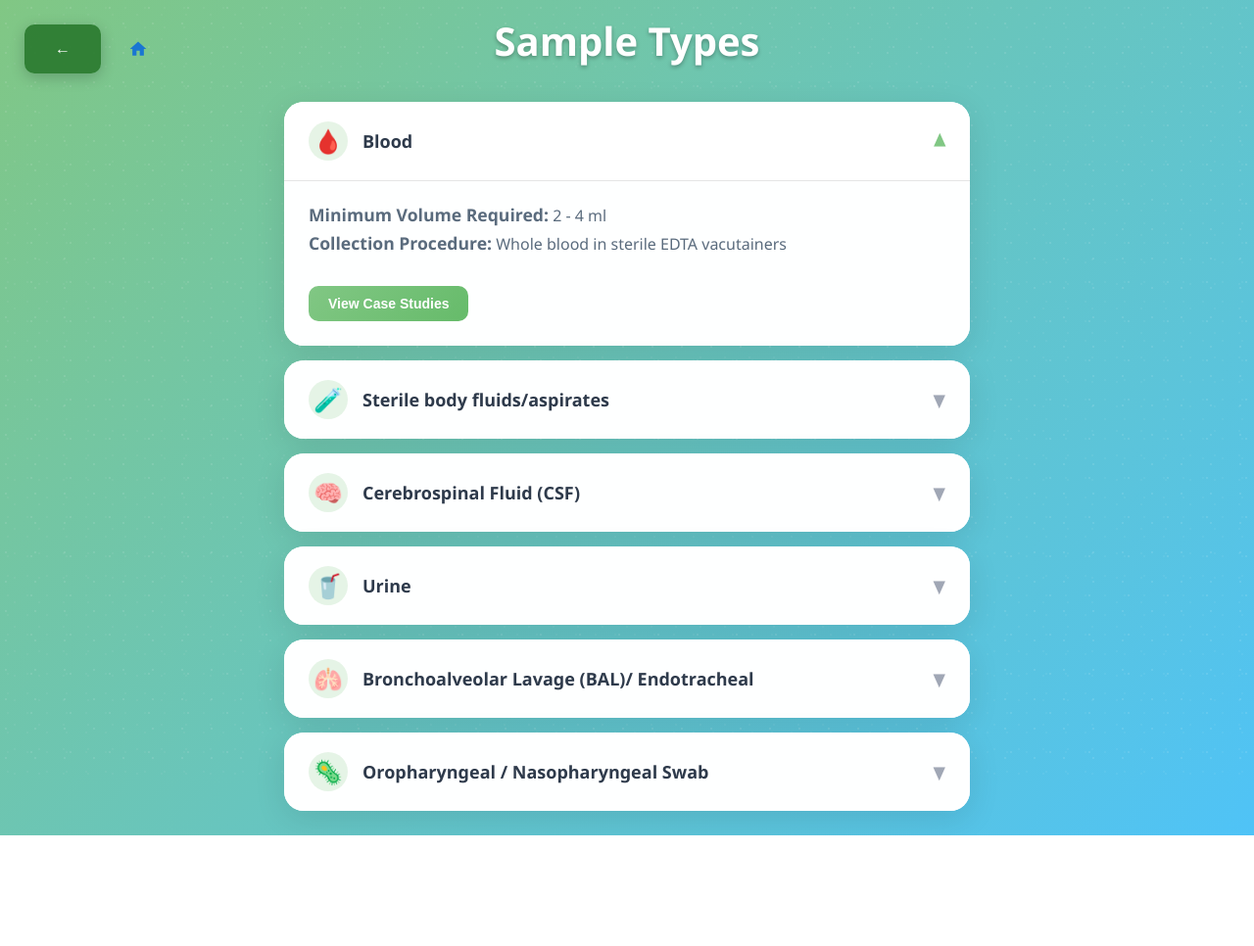
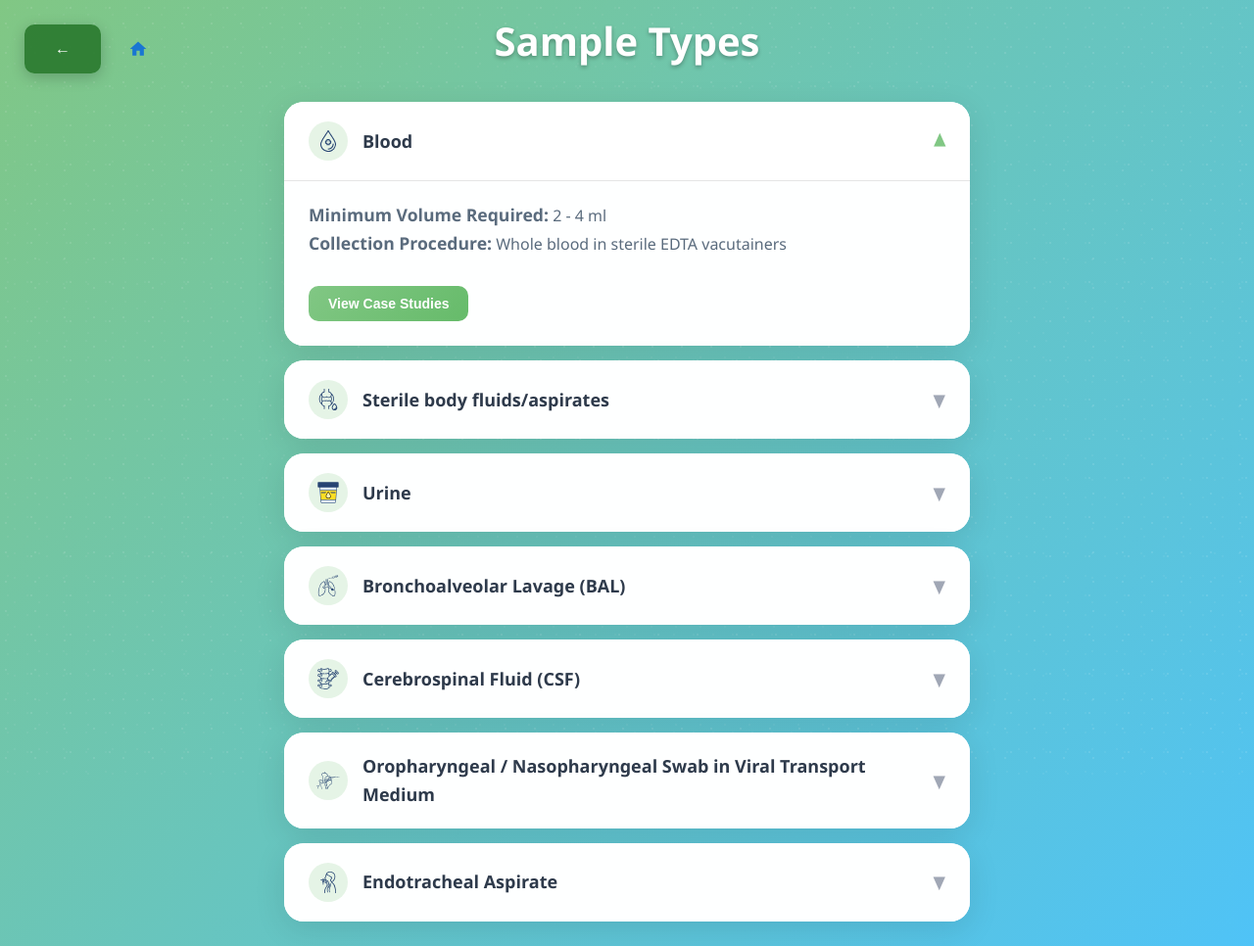
Before and after one commit to AK2k30/SampleTest_site, a plain HTML site: page sample-types.html in a window 1280 px wide. Shown: the whole page at 98% size. Before the commit the page ends 853 px from the top, so only its background shows below. Drawn offline with Linux system fonts and the light colour scheme.

Commit message:
Refactor code structure for improved readability and maintainability

```diff
--- a/case-studies.js
+++ b/case-studies.js
@@ -141,7 +141,7 @@ const caseStudyData = {
             description: "BAL showed characteristic milky appearance and PAS-positive material confirming rare lung disorder diagnosis",
             category: "Pulmonology",
             severity: "High",
-            backgroundImage: "https://images.unsplash.com/photo-1576086213369-97a306d36557?ixlib=rb-4.0.3&auto=format&fit=crop&w=500&q=80"
+            backgroundImage: "https://res.cloudinary.com/dirdm86ij/image/upload/v1757519716/DR.SHAMIM_AKHTAR_1_ybfd7j.jpg"
         },
         {
             id: 3,
@@ -149,7 +149,7 @@ const caseStudyData = {
             description: "BAL cytology revealed adenocarcinoma cells, providing crucial staging information for treatment planning",
             category: "Oncology",
             severity: "Critical",
-            backgroundImage: "https://images.unsplash.com/photo-1582560469781-1960832d2c83?ixlib=rb-4.0.3&auto=format&fit=crop&w=500&q=80"
+            backgroundImage: "https://res.cloudinary.com/dirdm86ij/image/upload/v1757519716/DR._SUMEET_1_ociaqv.jpg"
         },
         {
             id: 4,
--- a/pdf-viewer.js
+++ b/pdf-viewer.js
@@ -32,8 +32,8 @@ function loadPdfDocument(caseStudy) {
     const pdfIframe = document.getElementById('pdf-iframe');
     const pdfDownloadLink = document.getElementById('pdf-download-link');
 
-    // Set the PDF source to the actual PDF file
-    const pdfPath = 'attached_assets/BE_CSE_AIML__CSE_DS__AI_DS_AI_ML_DE (1)_1757313571028.pdf';
+    // Set the PDF source to the Cloudinary PDF file
+    const pdfPath = 'https://res.cloudinary.com/dirdm86ij/image/upload/v1757518316/BE_CSE_AIML__CSE_DS__AI_DS_AI_ML_DE_1_njs08v.pdf';
 
     if (pdfIframe) {
         pdfIframe.src = pdfPath;
--- a/sample-types.js
+++ b/sample-types.js
@@ -3,7 +3,7 @@ const sampleTypesData = [
     {
         id: 'blood',
         name: 'Blood',
-        icon: '🩸',
+        icon: 'icons/Blood svg.svg',
         minimumVolume: '2 - 4 ml',
         collectionProcedure: 'Whole blood in sterile EDTA vacutainers',
         description: '<span style="font-weight: bold; font-size: 1.1em;">Minimum Volume Required:</span> 2 - 4 ml<br><span style="font-weight: bold; font-size: 1.1em;">Collection Procedure:</span> Whole blood in sterile EDTA vacutainers'
@@ -11,42 +11,50 @@ const sampleTypesData = [
     {
         id: 'sterile-fluids',
         name: 'Sterile body fluids/aspirates',
-        icon: '🧪',
+        icon: 'icons/Sterile Body Fluids, Aspirates.svg',
         minimumVolume: '2 - 4 ml',
         collectionProcedure: 'Collected with strict aseptic techniques in a sterile container',
         description: '<span style="font-weight: bold; font-size: 1.1em;">Minimum Volume Required:</span> 2 - 4 ml<br><span style="font-weight: bold; font-size: 1.1em;">Collection Procedure:</span> Collected with strict aseptic techniques in a sterile container'
     },
     {
+        id: 'urine',
+        name: 'Urine',
+        icon: 'icons/Urine.svg',
+        minimumVolume: '2 ml',
+        collectionProcedure: 'Supra pubic tap in-out catheter technique of collection Aseptic draw from anwering catheter Sample collected altinertive of catheter and/or change of catheter',
+        description: '<span style="font-weight: bold; font-size: 1.1em;">Minimum Volume Required:</span> 2 ml<br><span style="font-weight: bold; font-size: 1.1em;">Collection Procedure:</span> Supra pubic tap in-out catheter technique of collection Aseptic draw from anwering catheter Sample collected altinertive of catheter and/or change of catheter'
+    },
+    {
+        id: 'bal',
+        name: 'Bronchoalveolar Lavage (BAL)',
+        icon: 'icons/BAL.svg',
+        minimumVolume: '4 ml',
+        collectionProcedure: 'Collected with strict aseptic techniques in a sterile container',
+        description: '<span style="font-weight: bold; font-size: 1.1em;">Minimum Volume Required:</span> 4 ml<br><span style="font-weight: bold; font-size: 1.1em;">Collection Procedure:</span> Collected with strict aseptic techniques in a sterile container'
+    },
+    {
         id: 'csf',
         name: 'Cerebrospinal Fluid (CSF)',
-        icon: '🧠',
+        icon: 'icons/CSF.svg',
         minimumVolume: '1 ml',
         collectionProcedure: 'Collected with strict aseptic techniques in a sterile container',
         description: '<span style="font-weight: bold; font-size: 1.1em;">Minimum Volume Required:</span> 1 ml<br><span style="font-weight: bold; font-size: 1.1em;">Collection Procedure:</span> Collected with strict aseptic techniques in a sterile container'
     },
     {
-        id: 'urine',
-        name: 'Urine',
-        icon: '🥤',
-        minimumVolume: '2 ml',
-        collectionProcedure: 'Supra pubic tap in-out catheter technique of collection Aseptic draw from anwering catheter Sample collected altinertive of catheter and/or change of catheter',
-        description: '<span style="font-weight: bold; font-size: 1.1em;">Minimum Volume Required:</span> 2 ml<br><span style="font-weight: bold; font-size: 1.1em;">Collection Procedure:</span> Supra pubic tap in-out catheter technique of collection Aseptic draw from anwering catheter Sample collected altinertive of catheter and/or change of catheter'
-    },
-    {
-        id: 'bal-endotracheal',
-        name: 'Bronchoalveolar Lavage (BAL)/ Endotracheal',
-        icon: '🫁',
-        minimumVolume: '4 ml',
-        collectionProcedure: 'Collected with strict aseptic techniques in a sterile container',
-        description: '<span style="font-weight: bold; font-size: 1.1em;">Minimum Volume Required:</span> 4 ml<br><span style="font-weight: bold; font-size: 1.1em;">Collection Procedure:</span> Collected with strict aseptic techniques in a sterile container'
-    },
-    {
         id: 'swab',
-        name: 'Oropharyngeal / Nasopharyngeal Swab',
-        icon: '🦠',
+        name: 'Oropharyngeal / Nasopharyngeal Swab in Viral Transport Medium',
+        icon: 'icons/Swab.svg',
         minimumVolume: '',
         collectionProcedure: 'Follow Manufacturer Recommendations',
         description: '<span style="font-weight: bold; font-size: 1.1em;">Collection Procedure:</span> Follow Manufacturer Recommendations'
+    },
+    {
+        id: 'endotracheal',
+        name: 'Endotracheal Aspirate',
+        icon: 'icons/ET.svg',
+        minimumVolume: '2 ml',
+        collectionProcedure: 'Collected with strict aseptic techniques in a sterile container',
+        description: '<span style="font-weight: bold; font-size: 1.1em;">Minimum Volume Required:</span> 2 ml<br><span style="font-weight: bold; font-size: 1.1em;">Collection Procedure:</span> Collected with strict aseptic techniques in a sterile container'
     }
 ];
 
@@ -67,7 +75,7 @@ function displaySampleTypes() {
 
         sampleCard.innerHTML = `
             <div class="sample-header ${isExpanded ? 'expanded' : ''}" data-sample-id="${sampleType.id}">
-                <div class="sample-icon">${sampleType.icon}</div>
+                <div class="sample-icon"><img src="${sampleType.icon}" alt="${sampleType.name}" /></div>
                 <h3 class="sample-name">${sampleType.name}</h3>
                 <div class="expand-icon ${isExpanded ? 'rotated' : ''}">▼</div>
             </div>
--- a/styles.css
+++ b/styles.css
@@ -746,6 +746,12 @@ label {
     border-radius: 50%;
 }
 
+.sample-icon img {
+    width: 24px;
+    height: 24px;
+    object-fit: contain;
+}
+
 .sample-name {
     flex: 1;
     margin: 0;
@@ -848,7 +854,7 @@ label {
     left: 8px;
     width: calc(100% - 16px);
     height: calc(100% - 16px);
-    background: linear-gradient(180deg, rgba(0, 0, 0, 0.1) 0%, rgba(0, 0, 0, 0.6) 100%);
+    background: linear-gradient(180deg, rgba(0, 0, 0, 0.3) 0%, rgba(0, 0, 0, 0.75) 100%);
     z-index: 1;
     border-radius: 12px;
 }
@@ -1182,6 +1188,7 @@ label {
         grid-template-columns: repeat(2, 1fr);
         gap: 18px;
         padding: 0 10px;
+        margin-top: 40px;
     }
 
     .case-study-card-new {
```
Also changed, not shown: attached_assets/WhatsApp Image 2025-09-08 at 18.45.36_57c17ad6_1757420156830.jpg (deleted), attached_assets/WhatsApp Image 2025-09-08 at 18.45.36_85ae4606_1757420276680.jpg (deleted), attached_assets/WhatsApp Image 2025-09-08 at 18.45.52_2c77bf6c_1757517225820.jpg (deleted), attached_assets/image_1757516176745.png (deleted), attached_assets/image_1757516206616.png (deleted), attached_assets/{2DA8D022-4588-4B70-85A8-667253049355}_1757517209572.png (deleted), attached_assets/{CBAE2A1A-9FF5-498A-8C8D-6C6FC934A406}_1757420408473.png (deleted), icons/BAL.svg (renamed from attached_assets/BAL.svg), icons/Blood svg.svg (renamed from attached_assets/Blood svg.svg), icons/CSF.svg (renamed from attached_assets/CSF.svg), icons/ET.svg (renamed from attached_assets/ET.svg), icons/Sterile Body Fluids, Aspirates.svg (renamed from attached_assets/Sterile Body Fluids, Aspirates.svg), icons/Swab.svg (renamed from attached_assets/Swab.svg), icons/Urine.svg (renamed from attached_assets/Urine.svg), 1 other file.
